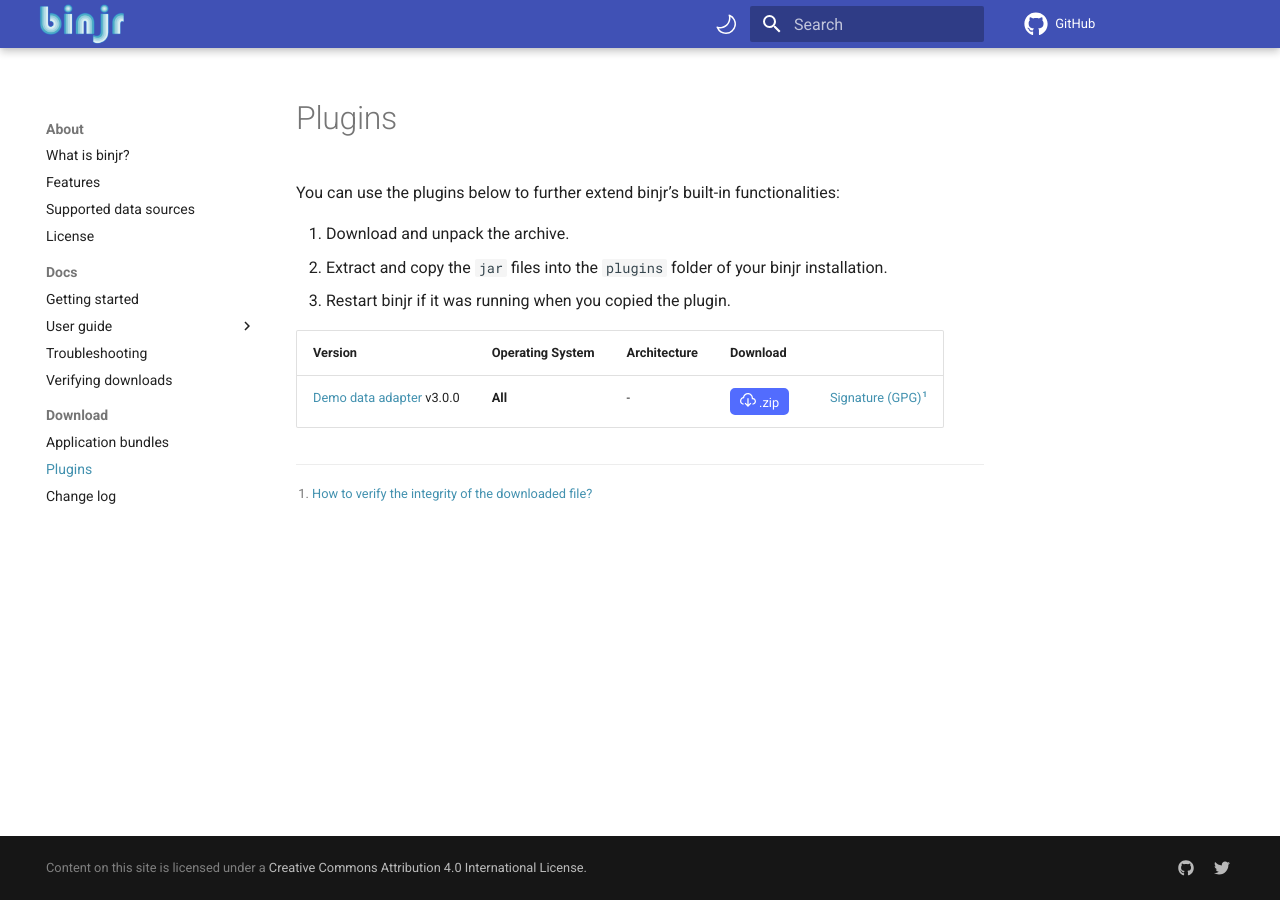
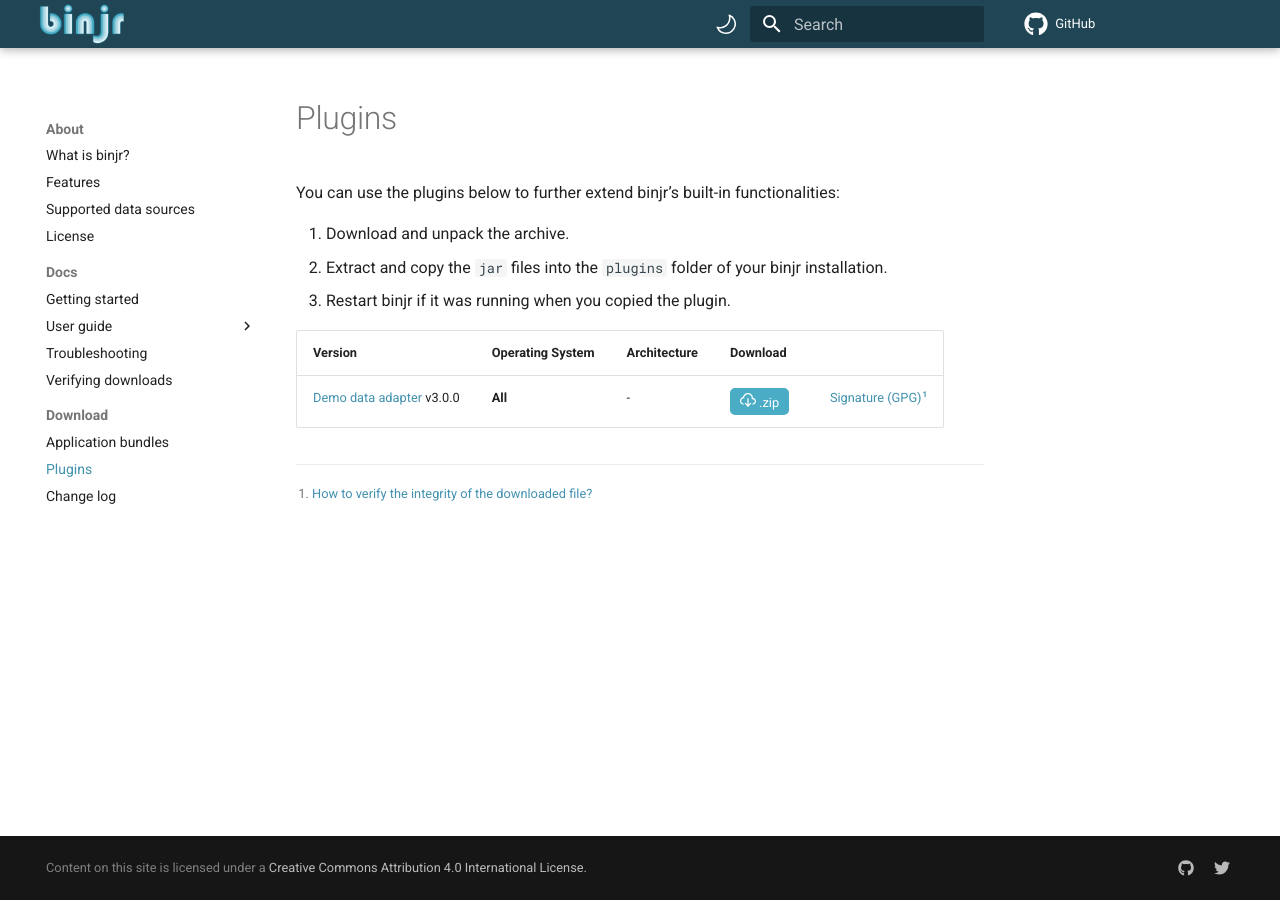
Before and after one commit to binjr/binjr.github.io, an MkDocs documentation site: the page built from docs/download/plugins.md, in a window 1280 px wide. Built offline with MkDocs 1.6.1 and Material for MkDocs 9.7.7, drawn with Linux system fonts in a browser that asks for light colours; comment, search, counter and statistics services are not loaded.

Commit message:
Fixed website accent color in light mode.

```diff
--- a/docs/stylesheets/extra.css
+++ b/docs/stylesheets/extra.css
@@ -14,7 +14,7 @@
  *    limitations under the License.
  */
 
-:root {
+:root > * {
 
     /*!*!* Primary color shades *!*!*/
     --md-primary-fg-color: #204656;
```
